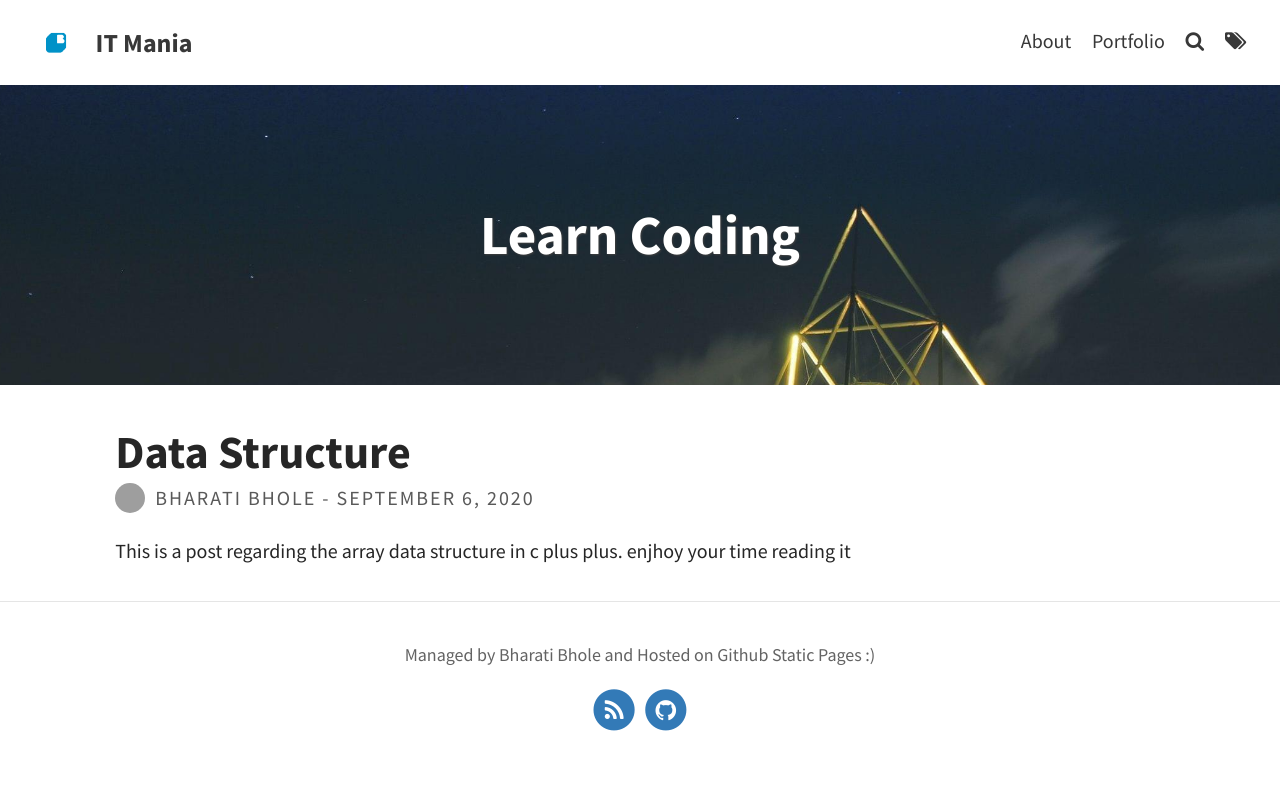
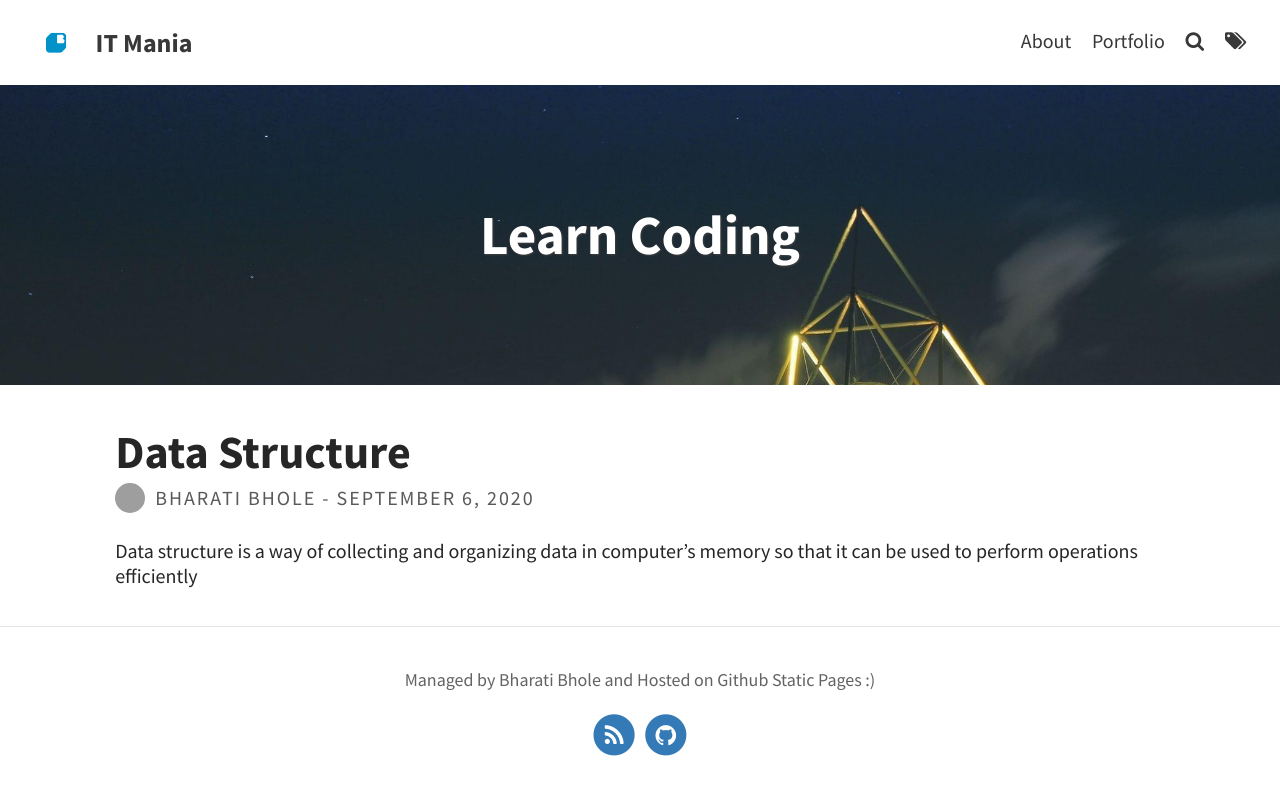
Before and after one commit to bharatibhole/bharatibhole.github.io, a Jekyll site: the page built from index.html, in a window 1280 px wide. Shown: the top 795 px of the page. Built offline with Jekyll 4.4.1, drawn with Linux system fonts in a browser that asks for light colours; the list of posts is cut into pages by our own code; grey boxes are pictures that could not be loaded.

Commit message:
Update 2020-09-06-data-structures.md

```diff
--- a/_posts/2020-09-06-data-structures.md
+++ b/_posts/2020-09-06-data-structures.md
@@ -3,7 +3,7 @@ layout: post
 title: Data Structure
 color: rgb(0,0,255)
 tags: [Array, Data Structure]
-excerpt: This is a post regarding the array data structure in c plus plus. enjhoy your time reading it
+excerpt: Data structure is a way of collecting and organizing data in computer’s memory so that it can be used to perform operations efficiently
 author: bbb
 ---
 
```
